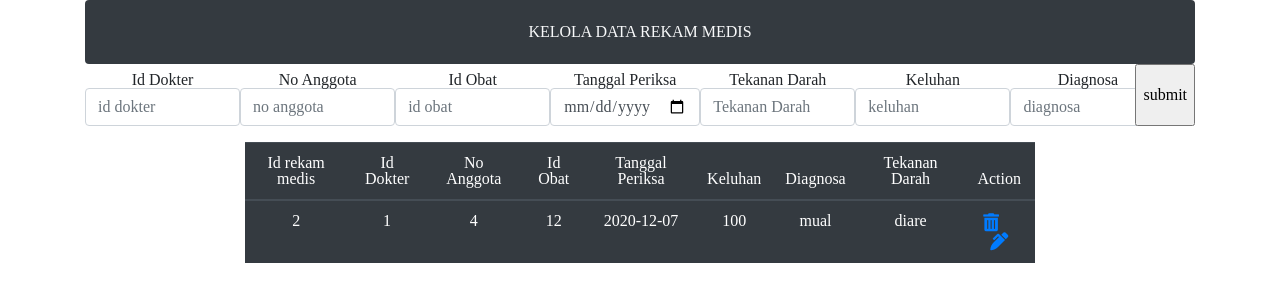
After one commit to Rizalmhdz/si-lmmc, a PHP site: the page made by CRUD DATA PASIEN/index1.php in a window 1280 px wide. The commit adds this page. Shown: the top 302 px of the page. Run offline with PHP 8.4, Linux system fonts and the light colour scheme; data comes from the database, SQL or seed files in the repository; some libraries are stand-ins or nearby versions.

Commit message:
tambah pun dimas

```diff
--- a/APOTEK/CRUD DATA OBAT/data obat.php
+++ b/APOTEK/CRUD DATA OBAT/data obat.php
@@ -125,7 +125,7 @@ if(isset($_REQUEST['save'])){
     $update->bindParam(":fjumlah_obat", $jumlah_obat);
     $update->bindParam(":fharga_obat", $harga_obat);
     $update->bindParam(":fketerangan", $keterangan);
-    $update->bindParam(":id_obat", $update_id);
+    $update->bindParam(":id_obat",  $_GET['update_id']);
     $update->execute();
 
     !isset($_REQUEST['update_id']);
--- /dev/null
+++ b/CRUD DATA PASIEN/index1.php
@@ -0,0 +1,183 @@
+<?php
+
+require_once ('component.php');
+include 'koneksi1.php';
+if(isset($_POST['submit'])){
+    $id_dokter = htmlentities($_POST['id_dokter']);
+    $no_anggota = htmlentities($_POST['no_anggota']);
+    $id_obat = htmlentities($_POST['id_obat']);
+    $tanggal_periksa = htmlentities($_POST['tanggal_periksa']);
+    $tekanan_darah = htmlentities($_POST['tekanan_darah']);
+    $keluhan = htmlentities($_POST['keluhan']);
+    $diagnosa = htmlentities($_POST['diagnosa']);
+
+    $query = $db->prepare("INSERT INTO rekam_medis (id_dokter,no_anggota,id_obat,tanggal_periksa,tekanan_darah,keluhan,diagnosa) VALUES (:id_dokter,:no_anggota,:id_obat,:tanggal_periksa,:tekanan_darah,:keluhan,:diagnosa)");
+    $query->bindParam(":id_dokter", $id_dokter);
+    $query->bindParam(":no_anggota", $no_anggota);
+    $query->bindParam(":id_obat", $id_obat);
+    $query->bindParam(":tanggal_periksa", $tanggal_periksa);
+    $query->bindParam(":tekanan_darah", $tekanan_darah);
+    $query->bindParam(":keluhan", $keluhan);
+    $query->bindParam(":diagnosa", $diagnosa);
+    $query->execute();
+}
+try {
+   // buat koneksi dengan database
+   $dbh = new PDO('mysql:host=localhost;dbname=db_klinik', "root", "");
+
+   // set error mode
+   $dbh->setAttribute( PDO::ATTR_ERRMODE, PDO::ERRMODE_EXCEPTION );
+
+   // jalankan query
+   $result = $dbh->query('SELECT * FROM rekam_medis');
+
+   // tampilkan data
+
+   // hapus koneksi
+   $dbh = null;
+}
+catch (PDOException $e) {
+   // tampilkan pesan kesalahan jika koneksi gagal
+   print "Koneksi atau query bermasalah: " . $e->getMessage() . "<br/>";
+   die();
+}
+?>
+
+<!doctype html>
+<html lang="en">
+<head>
+    <meta charset="UTF-8">
+    <meta name="viewport"
+          content="width=device-width, user-scalable=no, initial-scale=1.0, maximum-scale=1.0, minimum-scale=1.0">
+    <meta http-equiv="X-UA-Compatible" content="ie=edge">
+    <title>Edit Data</title>
+
+    <link rel="stylesheet" href="https://use.fontawesome.com/releases/v5.8.2/css/all.css" integrity="sha384-oS3vJWv+0UjzBfQzYUhtDYW+Pj2yciDJxpsK1OYPAYjqT085Qq/1cq5FLXAZQ7Ay" crossorigin="anonymous">
+    <link rel="stylesheet" href="https://stackpath.bootstrapcdn.com/bootstrap/4.3.1/css/bootstrap.min.css" integrity="sha384-ggOyR0iXCbMQv3Xipma34MD+dH/1fQ784/j6cY/iJTQUOhcWr7x9JvoRxT2MZw1T" crossorigin="anonymous">
+    <link rel="stylesheet" href="https://cdnjs.cloudflare.com/ajax/libs/meyer-reset/2.0/reset.min.css">
+    <link rel="icon" type="image/png" href="fevicon.ico.png"/>
+    <!-- Custom stylesheet -->
+    <link rel="stylesheet" href="style.css">
+
+
+</head>
+<body>
+<main>
+
+ <div class="container text-center">
+        <h1 class="py-4 bg-dark text-light rounded"></i>KELOLA DATA REKAM MEDIS</h1>
+        <form method="post">
+        <div class="d-flex justify-content-center">
+            <form action="index1.php" method="post" class="w-50">
+            <div class="pt-2">
+            <label for="id_dokter" class="control-label">Id Dokter</label>
+            <input type="text" class="form-control" name="id_dokter" placeholder="id dokter">
+                </div>
+                <div class="pt-2">
+                <label for="no_anggota" class="control-label">No Anggota</label>
+            <input type="text" class="form-control" name="no_anggota" placeholder="no anggota">
+                </div>
+                <div class="pt-2">
+                <label for="id_obat" class="control-label">Id Obat</label>
+            <input type="text" class="form-control" name="id_obat" placeholder="id obat">
+                </div>
+                <div class="pt-2">
+                <label for="tanggal_periksa" class="control-label">Tanggal Periksa</label>
+            <input type="date" class="form-control" name="tanggal_periksa" placeholder="tenggal periksa">
+            </div>
+                <div class="pt-2">
+                <label for="tekanan_darah" class="control-label">Tekanan Darah</label>
+            <input type="text" class="form-control" name="tekanan_darah" placeholder="Tekanan Darah">
+            </div>
+                <div class="pt-2">
+                <label for="keluhan" class="control-label">Keluhan</label>
+            <input type="text" class="form-control" name="keluhan" placeholder="keluhan">
+                </div>
+                <div class="pt-2">
+                <label for="diagnosa" class="control-label">Diagnosa</label>
+            <input type="text" class="form-control" name="diagnosa" placeholder="diagnosa">
+                </div>
+                <div class="row pt-2">
+                </div>
+                <div class="d-flex justify-content-center">
+               <input type="submit" value="submit" name="submit">
+                </div>
+            </form>
+    </div>
+
+        <!-- Bootstrap table  -->
+        <div class="O">
+        <div class="d-flex table-data">
+            <table class="table table-striped table-dark">
+                <thead class="thead-dark">
+                    <tr>
+                    <th>Id rekam medis </th>
+                    <th>Id Dokter</th>
+                    <th>No Anggota</th>
+                    <th>Id Obat</th>
+                        <th>Tanggal Periksa</th>
+                        <th>Keluhan</th>
+                        <th>Diagnosa</th>
+                        <th>Tekanan Darah</th>
+                        <th>Action</th>
+                    </tr>
+        <?php
+        try {
+            $dbh = new PDO('mysql:host=localhost;dbname=db_klinik', "root", "");
+
+            // set error mode
+            $dbh->setAttribute( PDO::ATTR_ERRMODE, PDO::ERRMODE_EXCEPTION );
+
+            // jalankan query
+            $result = $dbh->query('SELECT * FROM rekam_medis');
+
+            // tampilkan data
+            while($row = $result->fetch()) {?>
+            <tr>
+              <td><?php echo "$row[0]"?></td>
+              <td><?php echo "$row[1]"?></td>
+              <td><?php echo "$row[2]"?></td>
+              <td><?php echo "$row[3]"?></td>
+              <td><?php echo "$row[4]"?></td>
+              <td><?php echo "$row[5]"?></td>
+              <td><?php echo "$row[6]"?></td>
+              <td><?php echo "$row[7]"?></td>
+              <td><a href="deleterekammedis.php?id_rekam_medis=<?php echo "$row[0]"?>"><i class="fas fa-trash-alt"style="font-size:18px"></i></a>&emsp;<a href="updaterekammedis.php?id_rekam_medis=<?php echo "$row[0]"?>"><i class="fas fa-pen-alt"style="font-size:18px"></i></a></td>
+
+</tr>
+
+
+
+            <?php
+            }
+
+            // hapus koneksi
+            $dbh = null;
+         }
+         catch (PDOException $e) {
+            // tampilkan pesan kesalahan jika koneksi gagal
+            print "Koneksi atau query bermasalah: " . $e->getMessage() . "<br/>";
+            die();
+         }
+        ?>
+        <tr>
+        </tr>
+                </thead>
+        </div>
+    </div>
+    <?php
+   while($row = $result->fetch(PDO::FETCH_OBJ)) {
+     echo $row->id_dokter." ".$row->no_anggota." ".$row->id_obat." ".$row->tanggal_periksa." ".$row->tekanan_darah." ".$row->$keluhan." ".$row->diagnosa;
+     echo "<br />";
+    }
+?>
+</main>
+
+
+<script src="https://code.jquery.com/jquery-3.3.1.slim.min.js" integrity="sha384-q8i/X+965DzO0rT7abK41JStQIAqVgRVzpbzo5smXKp4YfRvH+8abtTE1Pi6jizo" crossorigin="anonymous"></script>
+<script src="https://cdnjs.cloudflare.com/ajax/libs/popper.js/1.14.7/umd/popper.min.js" integrity="sha384-UO2eT0CpHqdSJQ6hJty5KVphtPhzWj9WO1clHTMGa3JDZwrnQq4sF86dIHNDz0W1" crossorigin="anonymous"></script>
+<script src="https://stackpath.bootstrapcdn.com/bootstrap/4.3.1/js/bootstrap.min.js" integrity="sha384-JjSmVgyd0p3pXB1rRibZUAYoIIy6OrQ6VrjIEaFf/nJGzIxFDsf4x0xIM+B07jRM" crossorigin="anonymous"></script>
+
+<script src="main.js"></script>
+</body>
+</html>
--- /dev/null
+++ b/CRUD DATA PASIEN/koneksi1.php
@@ -0,0 +1,21 @@
+<?php
+// $db_host="localhost"; //localhost server
+// $db_user="root"; //database username
+// $db_password=""; //database password
+// $db_name="lmmc"; //database name
+$db_host="remotemysql.com"; //localhost server
+$db_user="M22KGQDNEI"; //database username
+$db_password="SRko0GCJ6c"; //database password
+$db_name="M22KGQDNEI"; //database name
+
+try
+{
+ $db=new PDO("mysql:host={$db_host};dbname={$db_name}",$db_user,$db_password);
+ $db->setAttribute(PDO::ATTR_ERRMODE, PDO::ERRMODE_EXCEPTION);
+ $pdo_conn = new PDO("mysql:host={$db_host};dbname={$db_name}",$db_user,$db_password,
+ array(PDO::ATTR_PERSISTENT => true));
+}
+catch(PDOEXCEPTION $e)
+{
+ $e->getMessage();
+}
```
Also changed, not shown: CRUD DATA PASIEN/deleterekammedis.php (added, +13 -0 lines), CRUD DATA PASIEN/index.php (deleted, +0 -158 lines), CRUD DATA PASIEN/updaterekammedis.php (added, +81 -0 lines), preview/pre.jpg (deleted).
